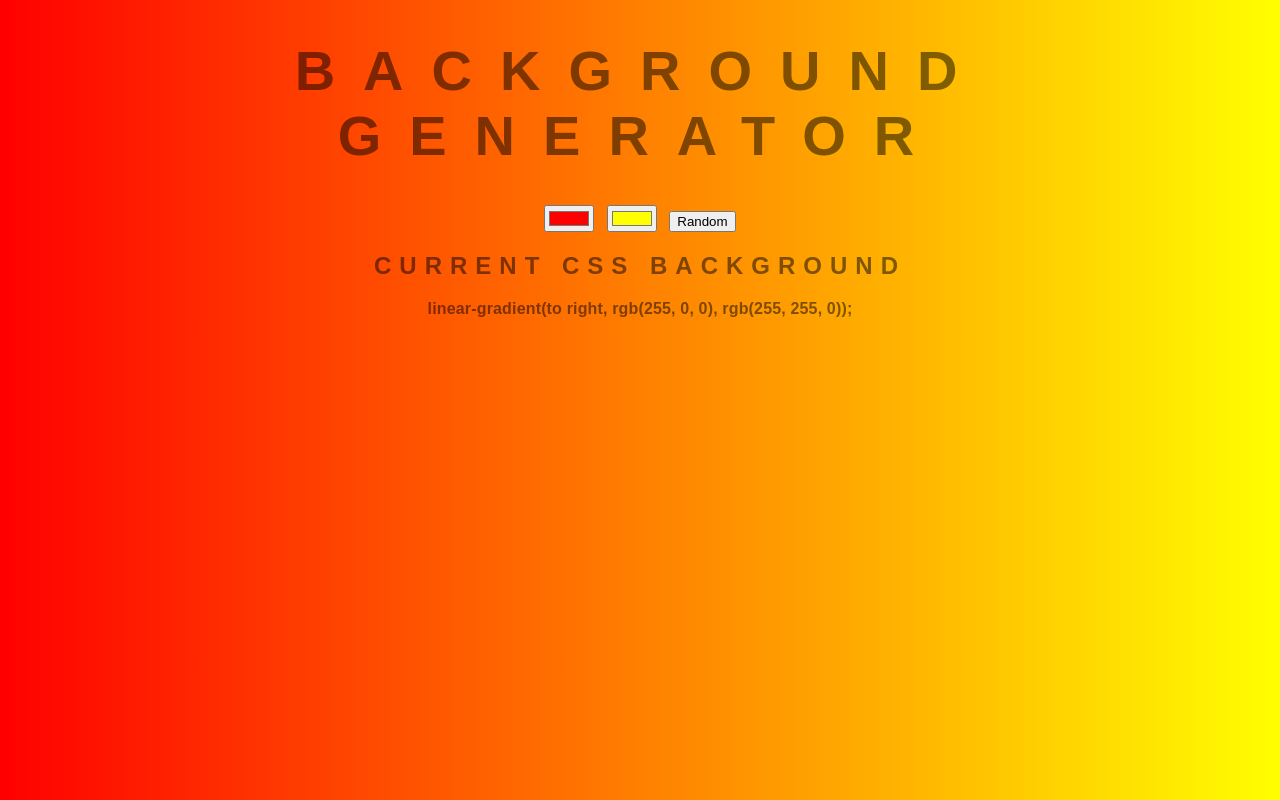
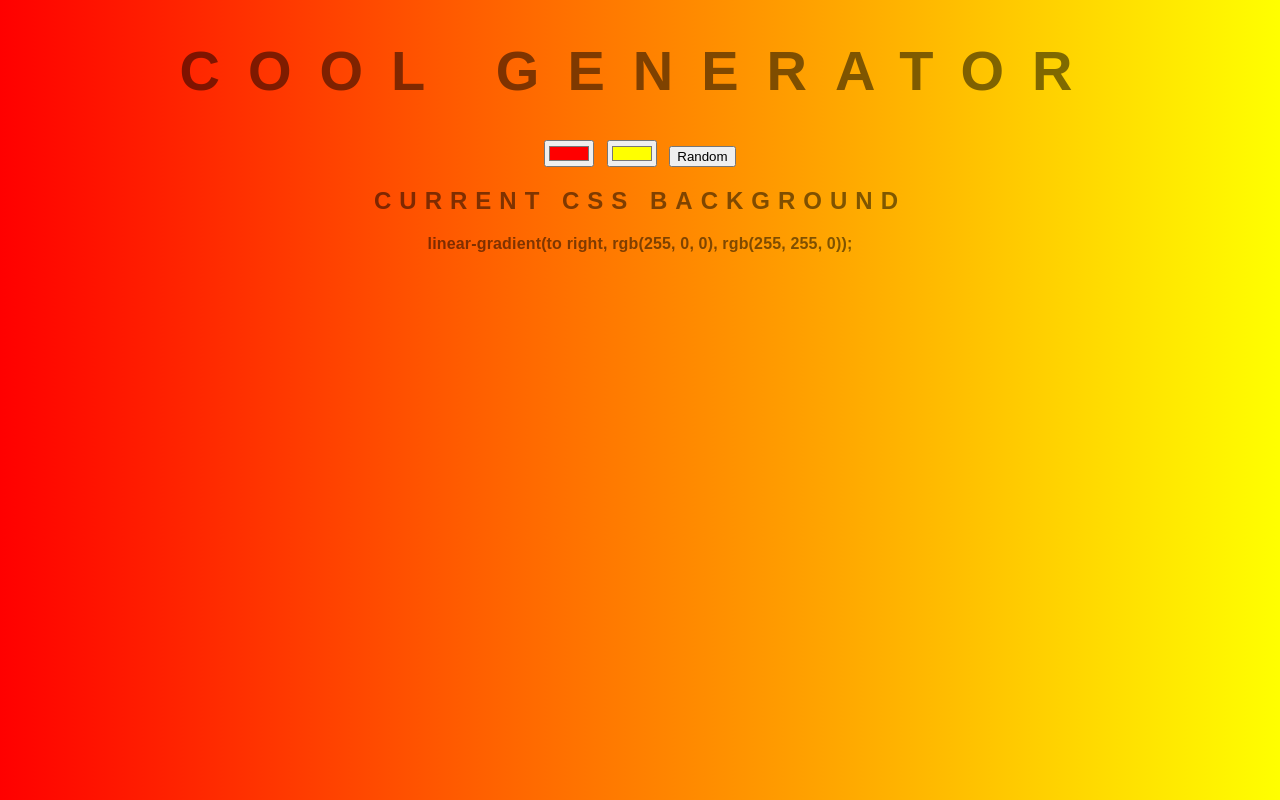
Before and after one commit to jknezevic1712/background-generator, a plain HTML site: page index.html in a window 1280 px wide. Drawn offline with Linux system fonts and the light colour scheme.

Commit message:
changing title

```diff
--- a/index.html
+++ b/index.html
@@ -1,20 +1,20 @@
 <!DOCTYPE html>
 <html>
-<head>
-    <meta charset="UTF-8">
-    <meta http-equiv="X-UA-Compatible" content="IE=edge">
-    <meta name="viewport" content="width=device-width, initial-scale=1.0">
+  <head>
+    <meta charset="UTF-8" />
+    <meta http-equiv="X-UA-Compatible" content="IE=edge" />
+    <meta name="viewport" content="width=device-width, initial-scale=1.0" />
     <title>Gradient Background</title>
-    <link rel="stylesheet" type="text/css" href="style.css">
-</head>
-<body id="gradient">
-    <h1>Background Generator</h1>
-    <input class="color1" type="color" name="color1" value="#00ff00">
-    <input class="color2" type="color" name="color2" value="#ff0000">
+    <link rel="stylesheet" type="text/css" href="style.css" />
+  </head>
+  <body id="gradient">
+    <h1>Cool Generator</h1>
+    <input class="color1" type="color" name="color1" value="#00ff00" />
+    <input class="color2" type="color" name="color2" value="#ff0000" />
     <button id="random" name="random">Random</button>
     <h2>Current CSS Background</h2>
     <h3></h3>
 
     <script type="text/javascript" src="script.js"></script>
-</body>
+  </body>
 </html>
```
